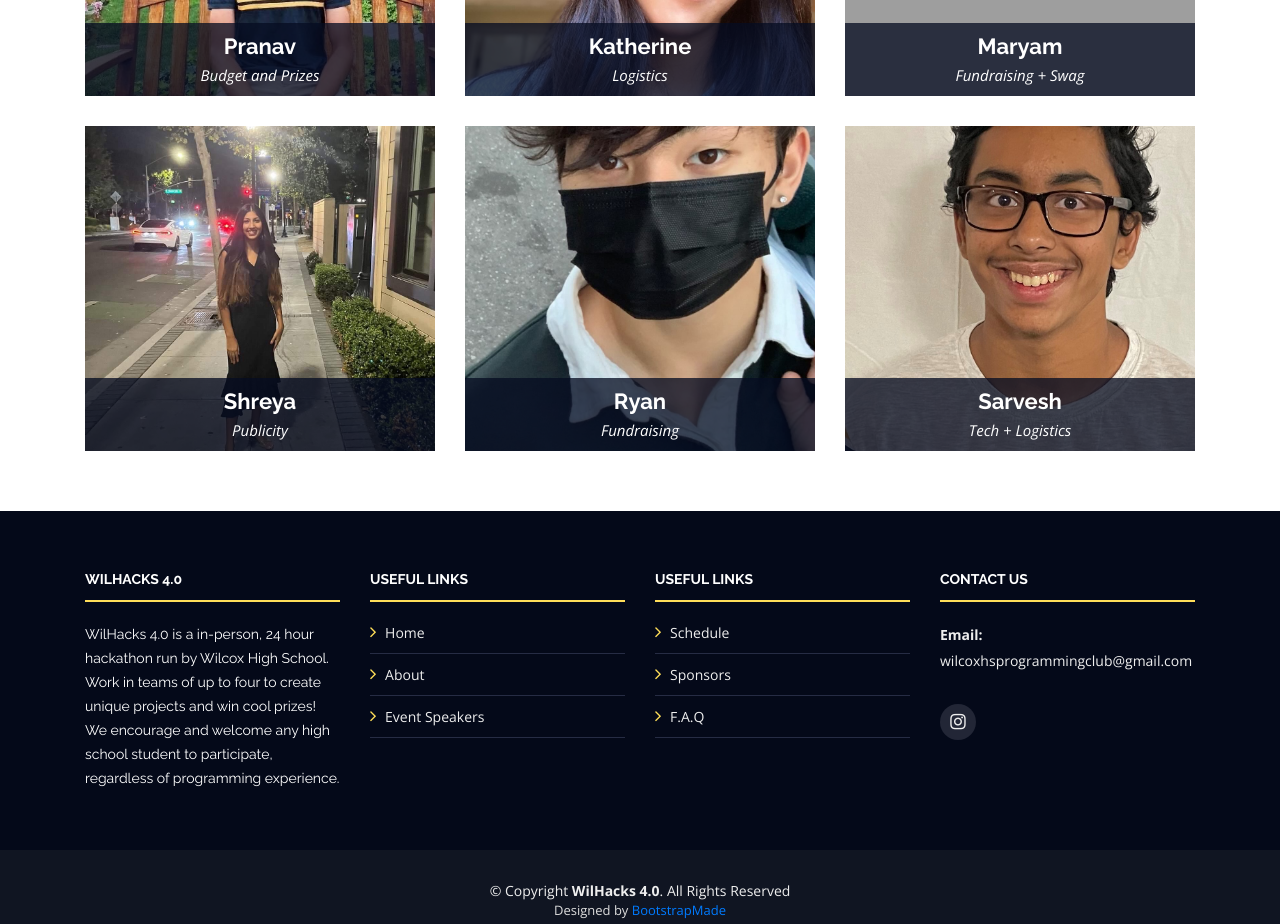
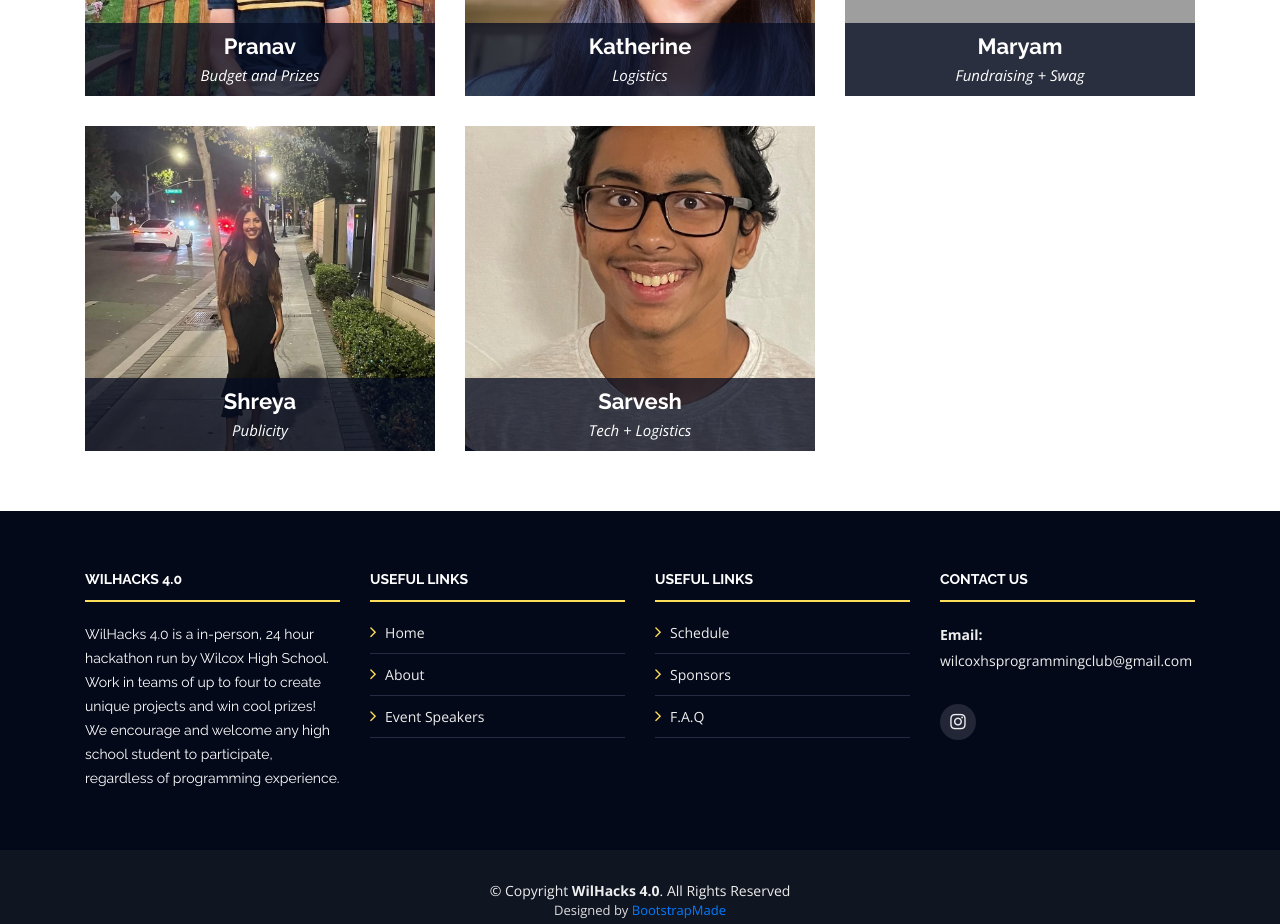
Before and after one commit to WilcoxProgrammingClub/wilhacks.github.io, a plain HTML site: page index.html in a window 1280 px wide. Shown: the part 5460-6384 px from the top of the page. Drawn offline with nearby package versions, Linux system fonts and the light colour scheme; grey boxes are pictures that could not be loaded.

Commit message:
removed ryan

```diff
--- a/index.html
+++ b/index.html
@@ -968,22 +968,6 @@
                 </div>
               </div>
             </div>
-            <div class="col-lg-4 col-md-6">
-              <div class="speaker" data-aos="fade-up" data-aos-delay="300">
-                <img class = "team" src="assets/img/team/Ryan.jpeg" alt="Ryan" class="img-fluid">
-                <div class="details">
-                  <h3>Ryan</h3>
-                  <p>Fundraising</p>
-                  <div class="social">
-                    <a href="https://www.instagram.com/ryan_o3o_/"><i class="fa fa-instagram"></i></a>
-                    <!--<a href=""><i class="fa fa-facebook"></i></a>
-                    <a href=""><i class="fa fa-google-plus"></i></a>
-                    -->
-                    <a href="https://www.linkedin.com/in/ryan-ni-263a71222/"><i class="fa fa-linkedin"></i></a>
-                  </div>
-                </div>
-              </div>
-            </div>
            <div class="col-lg-4 col-md-6">
               <div class="speaker" data-aos="fade-up" data-aos-delay="300">
                 <img class = "team" src="assets/img/team/Sarvesh.jpeg" alt="Sarvesh" class="img-fluid">
```
